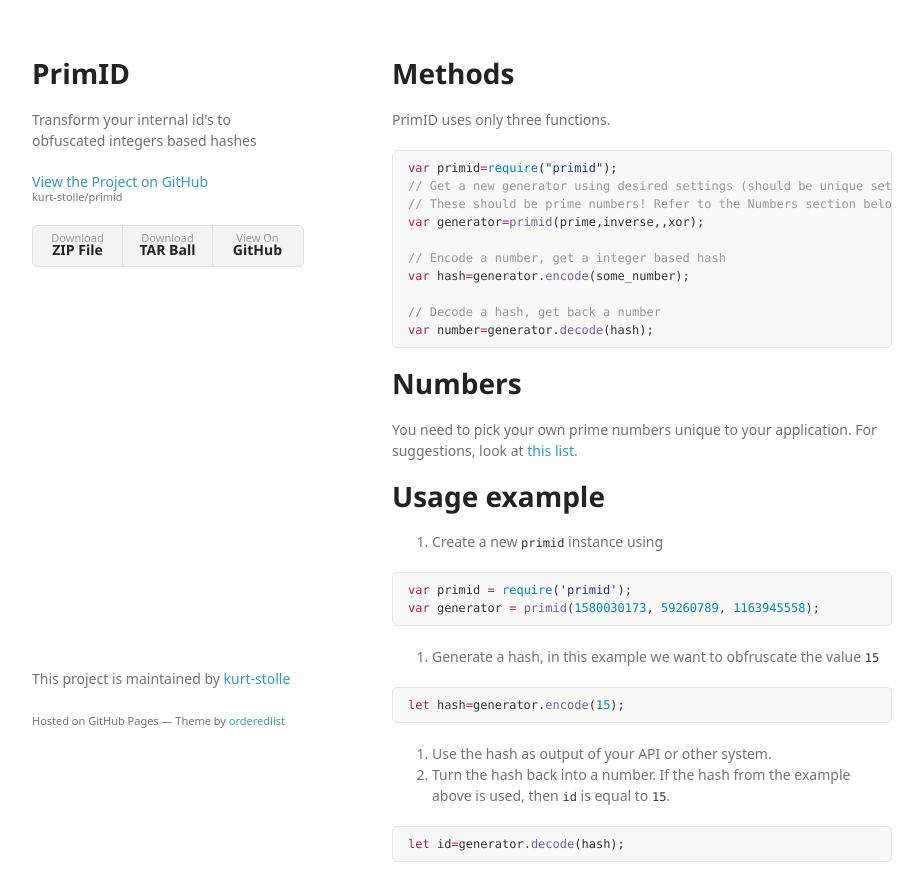
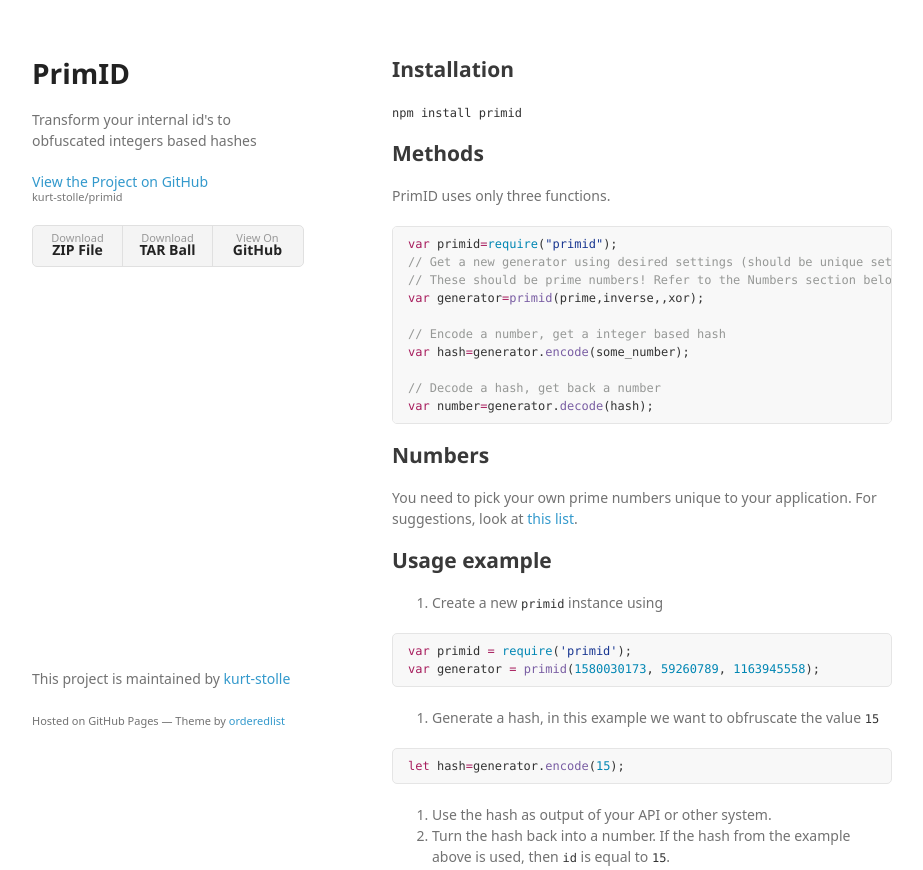
Before and after one commit to kurt-stolle/node-primid, a plain HTML site: page index.html in a window 1280 px wide. Shown: the top 870 px of the page, without its empty margins (178-1101 px from the left). Drawn offline with Linux system fonts and the light colour scheme; a web font is replaced by a local one.

```diff
--- a/index.html
+++ b/index.html
@@ -28,8 +28,13 @@
         </ul>
       </header>
       <section>
-        <h1>
-<a id="methods" class="anchor" href="#methods" aria-hidden="true"><span class="octicon octicon-link"></span></a>Methods</h1>
+        <h2>
+<a id="installation" class="anchor" href="#installation" aria-hidden="true"><span class="octicon octicon-link"></span></a>Installation</h2>
+
+<p><code>npm install primid</code></p>
+
+<h2>
+<a id="methods" class="anchor" href="#methods" aria-hidden="true"><span class="octicon octicon-link"></span></a>Methods</h2>
 
 <p>PrimID uses only three functions.</p>
 
@@ -44,13 +49,13 @@
 <span class="pl-c">// Decode a hash, get back a number</span>
 <span class="pl-k">var</span> number<span class="pl-k">=</span><span class="pl-smi">generator</span>.<span class="pl-en">decode</span>(hash);</pre></div>
 
-<h1>
-<a id="numbers" class="anchor" href="#numbers" aria-hidden="true"><span class="octicon octicon-link"></span></a>Numbers</h1>
+<h2>
+<a id="numbers" class="anchor" href="#numbers" aria-hidden="true"><span class="octicon octicon-link"></span></a>Numbers</h2>
 
 <p>You need to pick your own prime numbers unique to your application. For suggestions, look at <a href="http://primes.utm.edu/lists/small/millions/">this list</a>.</p>
 
-<h1>
-<a id="usage-example" class="anchor" href="#usage-example" aria-hidden="true"><span class="octicon octicon-link"></span></a>Usage example</h1>
+<h2>
+<a id="usage-example" class="anchor" href="#usage-example" aria-hidden="true"><span class="octicon octicon-link"></span></a>Usage example</h2>
 
 <ol>
 <li>Create a new <code>primid</code> instance using</li>
```
Also changed, not shown: params.json (+1 -1 lines).
